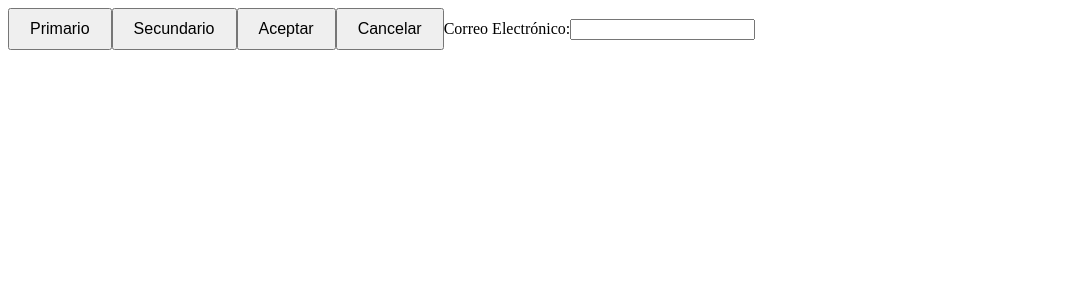
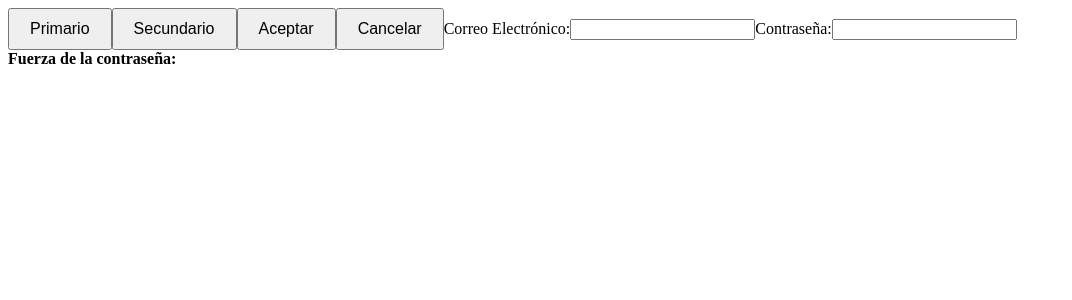
Before and after one commit to CaloTeloCT/sumativatelooooc, an Angular app: page / in a window 1280 px wide. Shown: the top 300 px of the page, without its empty margins (0-1072 px from the left). Built offline with nearby package versions, Linux system fonts and the light colour scheme.

Commit message:
first commit

```diff
--- a/src/app/Components/Inputs/password/password.component.html
+++ b/src/app/Components/Inputs/password/password.component.html
@@ -1 +1,7 @@
-<p>password works!</p>
+<!-- password.component.html -->
+<label for="password">Contraseña:</label>
+<input id="password" type="password" [value]="password" (input)="onPasswordInput($event)" required />
+
+<div>
+    <strong>Fuerza de la contraseña:</strong> {{ passwordStrength }}
+</div>
--- a/src/app/Components/Inputs/password/password.component.ts
+++ b/src/app/Components/Inputs/password/password.component.ts
@@ -1,11 +1,40 @@
-import { Component } from '@angular/core';
+// src/app/Components/Inputs/password/password.component.ts
+import { CommonModule, NgClass } from '@angular/common';
+import { Component, Output, EventEmitter } from '@angular/core';
+import { FormsModule, NgModel } from '@angular/forms';
 
 @Component({
   selector: 'app-password',
-  imports: [],
+  imports: [FormsModule],
   templateUrl: './password.component.html',
   styleUrl: './password.component.css'
 })
 export class PasswordComponent {
+  password: string = '';
+  passwordStrength: string = '';
 
+  @Output() passwordChange = new EventEmitter<string>();
+  @Output() passwordStrengthChange = new EventEmitter<string>();
+
+  onPasswordInput(event: Event) {
+    // Type assertion
+    const inputElement = event.target as HTMLInputElement;
+    const value = inputElement.value;
+
+    this.password = value;
+    this.passwordStrength = this.evaluatePasswordStrength(value);
+
+    this.passwordChange.emit(this.password);
+    this.passwordStrengthChange.emit(this.passwordStrength);
+  }
+
+  evaluatePasswordStrength(password: string): string {
+    if (password.length < 6) {
+      return 'Demasiado corta';
+    } else if (password.length < 10) {
+      return 'Moderada';
+    } else {
+      return 'Fuerte';
+    }
+  }
 }
--- a/src/app/Components/view/view.component.html
+++ b/src/app/Components/view/view.component.html
@@ -4,6 +4,13 @@
 <app-aceptar-btn (accepted)="handleAccepted()"></app-aceptar-btn>
 <app-cancelar-btn (canceled)="handleCanceled()"></app-cancelar-btn>
 <app-email (emailChange)="handleEmailChange($event)"></app-email> <!-- Conectar el evento -->
+<!-- src/app/Components/view/view.component.html -->
+<!-- src/app/Components/view/view.component.html -->
+<app-password (passwordChange)="handlePasswordChange($event)"
+    (passwordStrengthChange)="handlePasswordStrengthChange($event)">
+</app-password>
+
 <div *ngIf="showVisualizer">
-    <app-visualizador></app-visualizador>
+    <app-visualizador [password]="password" [passwordStrength]="passwordStrength">
+    </app-visualizador>
 </div>
--- a/src/app/Components/view/view.component.ts
+++ b/src/app/Components/view/view.component.ts
@@ -7,16 +7,20 @@ import { SecondBtnComponent } from '../Botones/second-btn/second-btn.component';
 import { AceptarBtnComponent } from '../Botones/aceptar-btn/aceptar-btn.component';
 import { CancelarBtnComponent } from '../Botones/cancelar-btn/cancelar-btn.component';
 import { EmailComponent } from '../Inputs/email/email.component';
+import { PasswordComponent } from '../Inputs/password/password.component';
 
 @Component({
   selector: 'app-view',
-  imports: [VisualizadorComponent, FirstBtnComponent, CommonModule, SecondBtnComponent, AceptarBtnComponent, CancelarBtnComponent, EmailComponent],
+  imports: [VisualizadorComponent, FirstBtnComponent, CommonModule, SecondBtnComponent, AceptarBtnComponent, CancelarBtnComponent, EmailComponent, PasswordComponent],
   templateUrl: './view.component.html',
   styleUrl: './view.component.css'
 })
 export class ViewComponent {
   @ViewChild(VisualizadorComponent) visualizador!: VisualizadorComponent; // Referencia al VisualizadorComponent
   showVisualizer = false;
+  email: string = '';
+  password: string = ''; // Añadir propiedad para almacenar la contraseña
+  passwordStrength: string = ''; // Añadir propiedad para almacenar la fuerza de la contraseña
 
   handleColorChange() {
     this.showVisualizer = true; // Muestra el visualizador
@@ -38,4 +42,22 @@ export class ViewComponent {
   handleEmailChange(email: string) {
     this.visualizador.displayEmail(email); // Llama al método displayEmail del Visualizador
   }
+
+  // Método para manejar el cambio de contraseña
+  handlePasswordChange(password: string) {
+    this.password = password;
+    // Si tienes un visualizador, puedes actualizar su contenido aquí
+    if (this.visualizador) {
+      this.visualizador.displayPassword(password);
+    }
+  }
+
+  // Método para manejar el cambio de fuerza de contraseña
+  handlePasswordStrengthChange(strength: string) {
+    this.passwordStrength = strength;
+    // Si tienes un visualizador, puedes actualizar su contenido aquí
+    if (this.visualizador) {
+      this.visualizador.displayPasswordStrength(strength);
+    }
+  }
 }
--- a/src/app/Components/visualizador/visualizador.component.html
+++ b/src/app/Components/visualizador/visualizador.component.html
@@ -1,5 +1,8 @@
 <!-- src/app/Components/visualizador/visualizador.component.html -->
 <div [ngClass]="{'color-box': true, 'circle': isCircle}" [style.backgroundColor]="currentColor"></div>
 <p *ngIf="message">{{ message }}</p> <!-- Mostrar el mensaje si existe -->
-<!-- src/app/Components/visualizador/visualizador.component.html -->
 <p>Correo ingresado: {{ email }}</p> <!-- Mostrar el correo ingresado en tiempo real -->
+<div>
+    <p>Contraseña: {{ password }}</p>
+    <p>Fuerza de la contraseña: {{ passwordStrength }}</p>
+</div>
--- a/src/app/Components/visualizador/visualizador.component.ts
+++ b/src/app/Components/visualizador/visualizador.component.ts
@@ -14,7 +14,8 @@ export class VisualizadorComponent {
   isCircle: boolean = false; // Propiedad para determinar si es un círculo
   message: string = ''; // Mensaje a mostrar
   email: string = ''; // Almacena el correo ingresado
-
+  @Input() password: string = ''; // Propiedad para recibir la contraseña
+  @Input() passwordStrength: string = ''; // Propiedad para recibir la fuerza de la contraseña
 
 
   // Método para cambiar el color
@@ -45,4 +46,14 @@ export class VisualizadorComponent {
     this.email = email; // Actualiza el correo
   }
 
+  // Método para mostrar la contraseña (opcional)
+  displayPassword(password: string) {
+    this.password = password;
+  }
+
+  // Método para mostrar la fuerza de la contraseña (opcional)
+  displayPasswordStrength(strength: string) {
+    this.passwordStrength = strength;
+  }
+
 }
```
